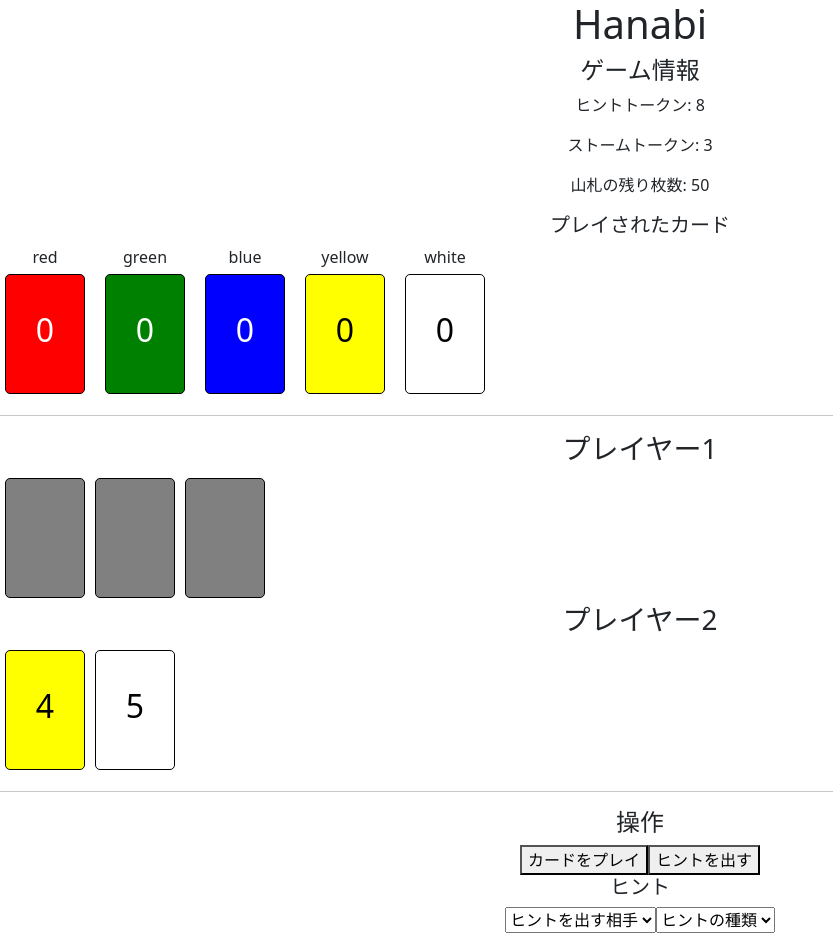
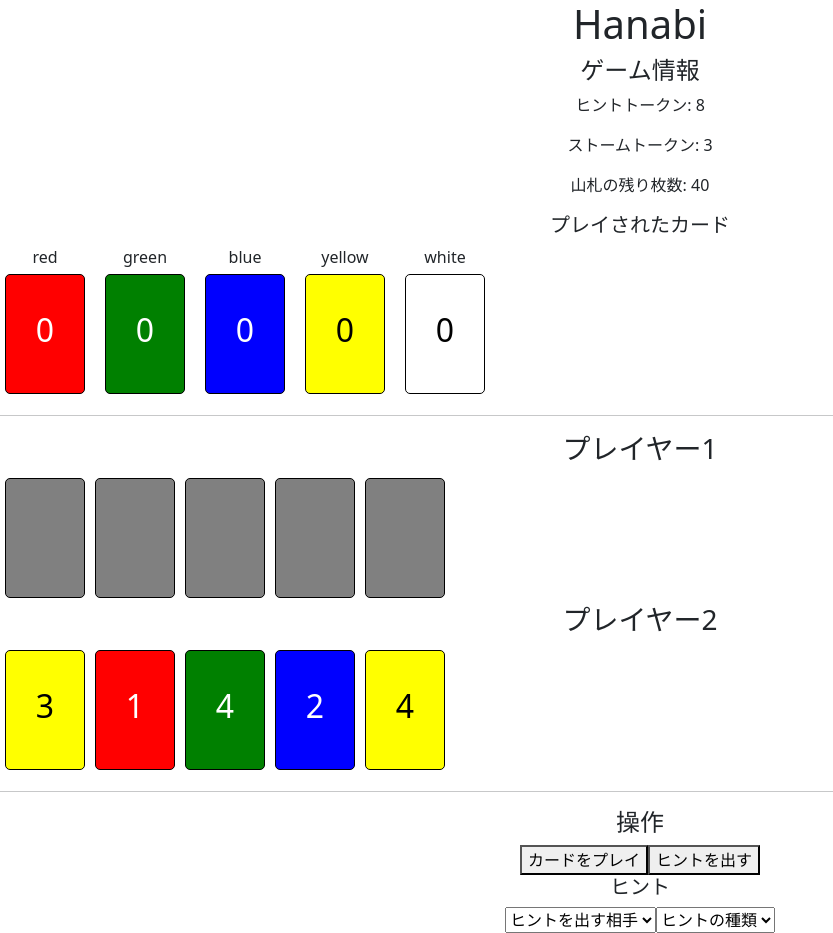
Before and after one commit to yachiy/hint-card-game, a React (Create React App) app in the folder hanabi-client/: page / in a window 1280 px wide. Shown: the whole page, without its empty margins (0-833 px from the left). Built offline with nearby package versions, Linux system fonts and the light colour scheme.

Commit message:
初期手札の枚数調整

```diff
--- a/hanabi-client/src/components/Board.tsx
+++ b/hanabi-client/src/components/Board.tsx
@@ -7,35 +7,49 @@ import Controls from './Controls';
 const suits: Suit[] = ['red', 'green', 'blue', 'yellow', 'white'];
 const ranks = [1, 1, 1, 2, 2, 3, 3, 4, 4, 5];
 
-const initialDeck: Card[] = suits.flatMap((suit, suitIndex) =>
-  ranks.map((rank, rankIndex) => ({
-    id: suitIndex * 10 + rankIndex,
-    suit,
-    rank,
-  }))
-);
+const createDeck = (): Card[] => {
+  const deck: Card[] = [];
+  let idCounter = 0;
+  suits.forEach(suit => {
+    ranks.forEach(rank => {
+      deck.push({ id: idCounter++, suit, rank });
+    });
+  });
+  return deck;
+};
+
+const shuffleDeck = (deck: Card[]): Card[] => {
+  for (let i = deck.length - 1; i > 0; i--) {
+    const j = Math.floor(Math.random() * (i + 1));
+    [deck[i], deck[j]] = [deck[j], deck[i]];
+  }
+  return deck;
+};
+
+const numPlayers = 2; // 仮に2人プレイとします。後でUIで選択できるようにします。
+const cardsPerPlayer = numPlayers <= 3 ? 5 : 4;
+
+const shuffledDeck = shuffleDeck(createDeck());
+
+const initialPlayers: Player[] = Array.from({ length: numPlayers }, (_, i) => ({
+  id: i + 1,
+  name: `プレイヤー${i + 1}`,
+  hand: [],
+}));
+
+// Deal initial hands
+initialPlayers.forEach(player => {
+  for (let i = 0; i < cardsPerPlayer; i++) {
+    const card = shuffledDeck.shift();
+    if (card) {
+      player.hand.push(card);
+    }
+  }
+});
 
 const initialGameState: GameState = {
-  players: [
-    {
-      id: 1,
-      name: 'プレイヤー1',
-      hand: [
-        { id: 1, suit: 'red', rank: 1 },
-        { id: 2, suit: 'green', rank: 2 },
-        { id: 3, suit: 'blue', rank: 3 },
-      ],
-    },
-    {
-      id: 2,
-      name: 'プレイヤー2',
-      hand: [
-        { id: 4, suit: 'yellow', rank: 4 },
-        { id: 5, suit: 'white', rank: 5 },
-      ],
-    },
-  ],
-  deck: initialDeck,
+  players: initialPlayers,
+  deck: shuffledDeck,
   discardPile: [],
   playedCards: { red: 0, green: 0, blue: 0, yellow: 0, white: 0 },
   hintTokens: 8,
```
